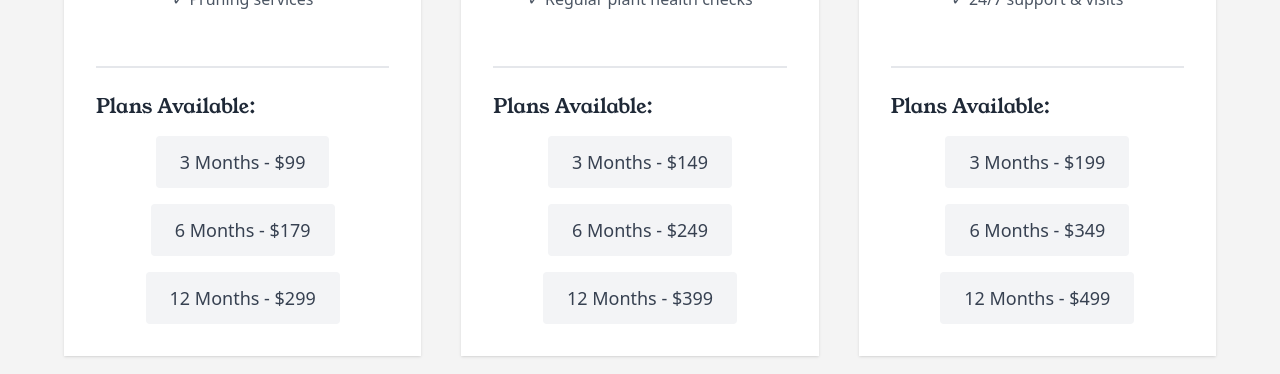
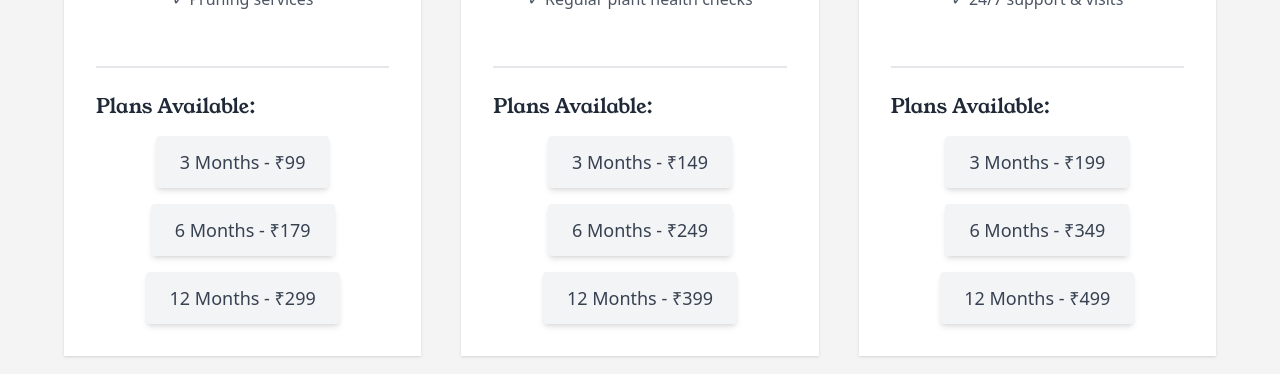
Before and after one commit to webservices715/Landsarck, a React (Vite) app in the folder Frontend/: page / in a window 1280 px wide. Shown: the part 5900-6274 px from the top of the page. Built offline with nearby package versions, Linux system fonts and the light colour scheme.

Commit message:
adding changes

```diff
--- a/Frontend/src/components/MaintenancePlan .jsx
+++ b/Frontend/src/components/MaintenancePlan .jsx
@@ -1,13 +1,46 @@
-import React from 'react';
+import React, { useState } from 'react';
 
 const MaintenancePlan = () => {
+  const [selectedPlan, setSelectedPlan] = useState('');
+  const [showModal, setShowModal] = useState(false);
+  const [formData, setFormData] = useState({
+    name: '',
+    email: '',
+    phone: '',
+  });
+
+  const handlePlanClick = (plan) => {
+    setSelectedPlan(plan);
+    setShowModal(true);
+  };
+
+  const handleInputChange = (e) => {
+    const { name, value } = e.target;
+    setFormData((prevData) => ({ ...prevData, [name]: value }));
+  };
+
+  const handleFormSubmit = (e) => {
+    e.preventDefault();
+
+    // Prepare the WhatsApp message
+    const message = `Name: ${formData.name}\nEmail: ${formData.email}\nPhone: ${formData.phone}\nSelected Plan: ${selectedPlan}`;
+
+    // WhatsApp URL
+    const whatsappUrl = `https://wa.me/911234567890?text=${encodeURIComponent(message)}`;
+
+    // Open WhatsApp with the message
+    window.open(whatsappUrl, '_blank');
+
+    // Optionally close the modal
+    setShowModal(false);
+  };
+
   return (
     <div className="bg-[#f4f4f4] py-20 px-4 lg:px-16 flex flex-col items-center justify-center">
       <h1 className="text-[36px] lg:text-[56px] mb-12 font-young-serif text-center">
         Choose Your Maintenance Plan
       </h1>
       <div className="grid grid-cols-1 lg:grid-cols-3 gap-10 w-full">
-
         {/* Plan 1: Basic Plan */}
         <div className="h-auto lg:h-[650px] flex flex-col items-center justify-between p-8 bg-white shadow hover:shadow-2xl hover:-translate-y-4 transition-all ease-in-out duration-500">
           <h2 className="text-3xl font-young-serif mb-4 text-gray-800">Basic Plan</h2>
@@ -22,15 +55,36 @@ const MaintenancePlan = () => {
           <div className="w-full border-t-2 border-gray-200 pt-6">
             <h3 className="text-xl font-young-serif mb-4 text-gray-800">Plans Available:</h3>
             <div className="flex flex-col items-center space-y-4">
-              <span className="block py-3 px-6 bg-gray-100 rounded text-lg text-gray-700">3 Months - $99</span>
-              <span className="block py-3 px-6 bg-gray-100 rounded text-lg text-gray-700">6 Months - $179</span>
-              <span className="block py-3 px-6 bg-gray-100 rounded text-lg text-gray-700">12 Months - $299</span>
+              <span
+                className="block py-3 px-6 bg-gray-100 rounded text-lg text-gray-700 cursor-pointer shadow-md hover:shadow-sm transition-all ease-in-out duration-300
+                "
+
+                onClick={() => handlePlanClick('Basic Plan - 3 Months')}
+              >
+                3 Months - ₹99
+              </span>
+              <span
+                className="block py-3 px-6 bg-gray-100 rounded text-lg text-gray-700 cursor-pointer shadow-md hover:shadow-sm transition-all ease-in-out duration-300
+                "
+
+                onClick={() => handlePlanClick('Basic Plan - 6 Months')}
+              >
+                6 Months - ₹179
+              </span>
+              <span
+                className="block py-3 px-6 bg-gray-100 rounded text-lg text-gray-700 cursor-pointer shadow-md hover:shadow-sm transition-all ease-in-out duration-300
+                "
+
+                onClick={() => handlePlanClick('Basic Plan - 12 Months')}
+              >
+                12 Months - ₹299
+              </span>
             </div>
           </div>
         </div>
 
-        {/* Plan 2: Standard Plan */}
-        <div className="h-auto lg:h-[650px] flex flex-col items-center justify-between p-8 bg-white shadow hover:shadow-2xl hover:-translate-y-4 transition-all ease-in-out duration-500">
+          {/* Plan 2: Standard Plan */}
+          <div className="h-auto lg:h-[650px] flex flex-col items-center justify-between p-8 bg-white shadow hover:shadow-2xl hover:-translate-y-4 transition-all ease-in-out duration-500">
           <h2 className="text-3xl font-young-serif mb-4 text-gray-800">Standard Plan</h2>
           <p className="text-lg mb-8 text-gray-600 text-center">
             Best suited for medium-sized gardens.
@@ -43,9 +97,21 @@ const MaintenancePlan = () => {
           <div className="w-full border-t-2 border-gray-200 pt-6">
             <h3 className="text-xl font-young-serif mb-4 text-gray-800">Plans Available:</h3>
             <div className="flex flex-col items-center space-y-4">
-              <span className="block py-3 px-6 bg-gray-100 rounded text-lg text-gray-700">3 Months - $149</span>
-              <span className="block py-3 px-6 bg-gray-100 rounded text-lg text-gray-700">6 Months - $249</span>
-              <span className="block py-3 px-6 bg-gray-100 rounded text-lg text-gray-700">12 Months - $399</span>
+              <span className="block py-3 px-6 bg-gray-100 rounded text-lg text-gray-700 cursor-pointer shadow-md hover:shadow-sm transition-all ease-in-out duration-300
+              "
+              onClick={() => handlePlanClick('Standard Plan - Basic Plan - 3 Months')}
+
+              >3 Months - ₹149</span>
+              <span className="block py-3 px-6 bg-gray-100 rounded text-lg text-gray-700 cursor-pointer shadow-md hover:shadow-sm transition-all ease-in-out duration-300
+              "
+              onClick={() => handlePlanClick('Standard Plan - Basic Plan - 3 Months')}
+
+              >6 Months - ₹249</span>
+              <span className="block py-3 px-6 bg-gray-100 rounded text-lg text-gray-700 cursor-pointer shadow-md hover:shadow-sm transition-all ease-in-out duration-300
+              "
+              onClick={() => handlePlanClick('Standard Plan - Basic Plan - 3 Months')}
+
+              >12 Months - ₹399</span>
             </div>
           </div>
         </div>
@@ -67,14 +133,94 @@ const MaintenancePlan = () => {
           <div className="w-full border-t-2 border-gray-200 pt-6">
             <h3 className="text-xl font-young-serif mb-4 text-gray-800">Plans Available:</h3>
             <div className="flex flex-col items-center space-y-4">
-              <span className="block py-3 px-6 bg-gray-100 rounded text-lg text-gray-700">3 Months - $199</span>
-              <span className="block py-3 px-6 bg-gray-100 rounded text-lg text-gray-700">6 Months - $349</span>
-              <span className="block py-3 px-6 bg-gray-100 rounded text-lg text-gray-700">12 Months - $499</span>
+              <span className="block py-3 px-6 bg-gray-100 rounded text-lg text-gray-700 cursor-pointer shadow-md hover:shadow-sm transition-all ease-in-out duration-300
+              "
+              onClick={() => handlePlanClick('Premium Plan - Basic Plan - 3 Months')}
+
+             >3 Months - ₹199</span>
+              <span className="block py-3 px-6 bg-gray-100 rounded text-lg text-gray-700 cursor-pointer shadow-md hover:shadow-sm transition-all ease-in-out duration-300
+              "
+              onClick={() => handlePlanClick('Premium Plan - Basic Plan - 3 Months')}
+
+              >6 Months - ₹349</span>
+              <span className="block py-3 px-6 bg-gray-100 rounded text-lg text-gray-700 cursor-pointer shadow-md hover:shadow-sm transition-all ease-in-out duration-300
+              "
+              onClick={() => handlePlanClick('Premium Plan - Basic Plan - 3 Months')}
+
+              >12 Months - ₹499</span>
             </div>
           </div>
         </div>
 
       </div>
+
+      {/* Modal for the form */}
+      {showModal && (
+        <div className="fixed inset-0 bg-black bg-opacity-50  mt-20 flex items-center z-30 justify-center">
+          <div className="bg-white bg-opacity-90 p-8 rounded-lg font-bitter w-96">
+            <h2 className="text-2xl  mb-4 font-young-serif">Fill Your Details</h2>
+            <form onSubmit={handleFormSubmit}>
+              <div className="mb-4">
+                <label className="block text-gray-700 mb-2 font-bitter">Name</label>
+                <input
+                  type="text"
+                  name="name"
+                  value={formData.name}
+                  onChange={handleInputChange}
+                  className="w-full px-4 py-2 border rounded-lg font-bitter"
+                  required
+                />
+              </div>
+              <div className="mb-4">
+                <label className="block text-gray-700 mb-2 font-bitter">Email</label>
+                <input
+                  type="email"
+                  name="email"
+                  value={formData.email}
+                  onChange={handleInputChange}
+                  className="w-full px-4 py-2 border rounded-lg font-bitter"
+                  required
+                />
+              </div>
+              <div className="mb-4">
+                <label className="block text-gray-700 mb-2 font-bitter">Phone</label>
+                <input
+                  type="tel"
+                  name="phone"
+                  value={formData.phone}
+                  onChange={handleInputChange}
+                  className="w-full px-4 py-2 border rounded-lg font-bitter"
+                  required
+                />
+              </div>
+              <div className="mb-4">
+                <label className="block text-gray-700 mb-2 font-bitter">Selected Plan</label>
+                <input
+                  type="text"
+                  value={selectedPlan}
+                  readOnly
+                  className="w-full px-4 py-2 border rounded-lg bg-gray-200 font-bitter"
+                />
+              </div>
+              <div className="flex justify-between mt-6">
+                <button
+                  type="submit"
+                  className="bg-black border text-white px-4 py-2 rounded-lg font-bitter hover:bg-transparent transition-all ease-in-out duration-300 hover:text-black hover:border-black"
+                >
+                  Submit
+                </button>
+                <button
+                  type="button"
+                  className="bg-red-500 text-white px-4 py-2 rounded-lg font-bitter hover:bg-red-600"
+                  onClick={() => setShowModal(false)}
+                >
+                  Cancel
+                </button>
+              </div>
+            </form>
+          </div>
+        </div>
+      )}
     </div>
   );
 };
```
